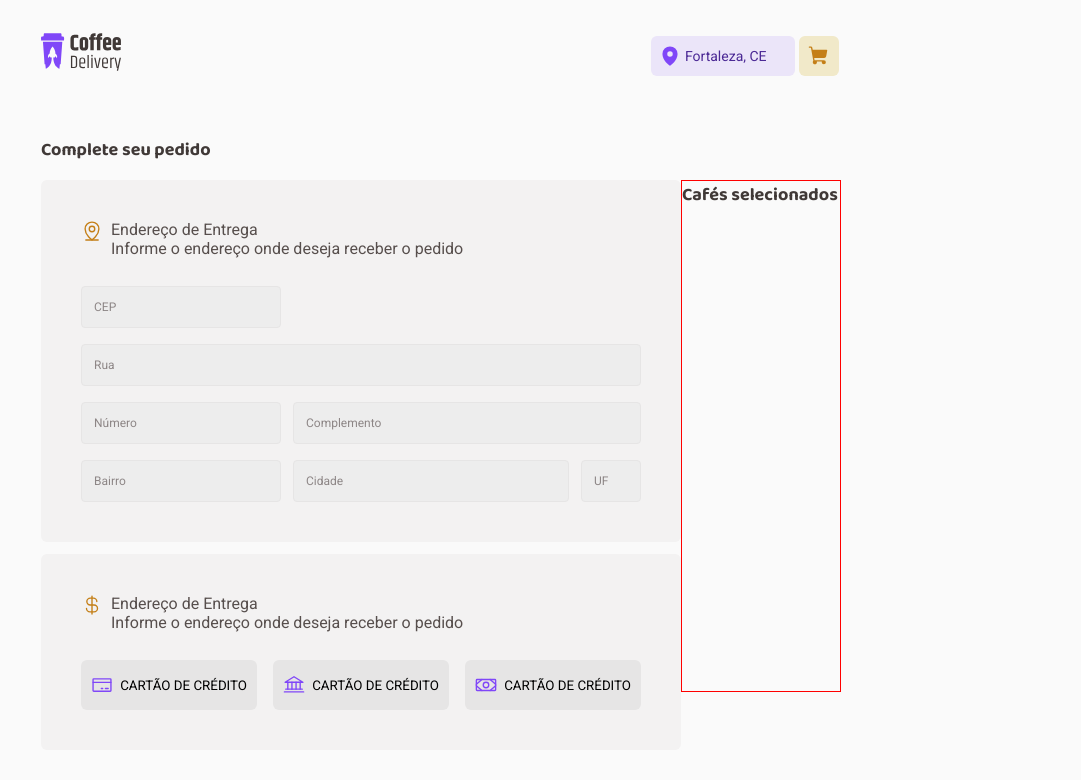
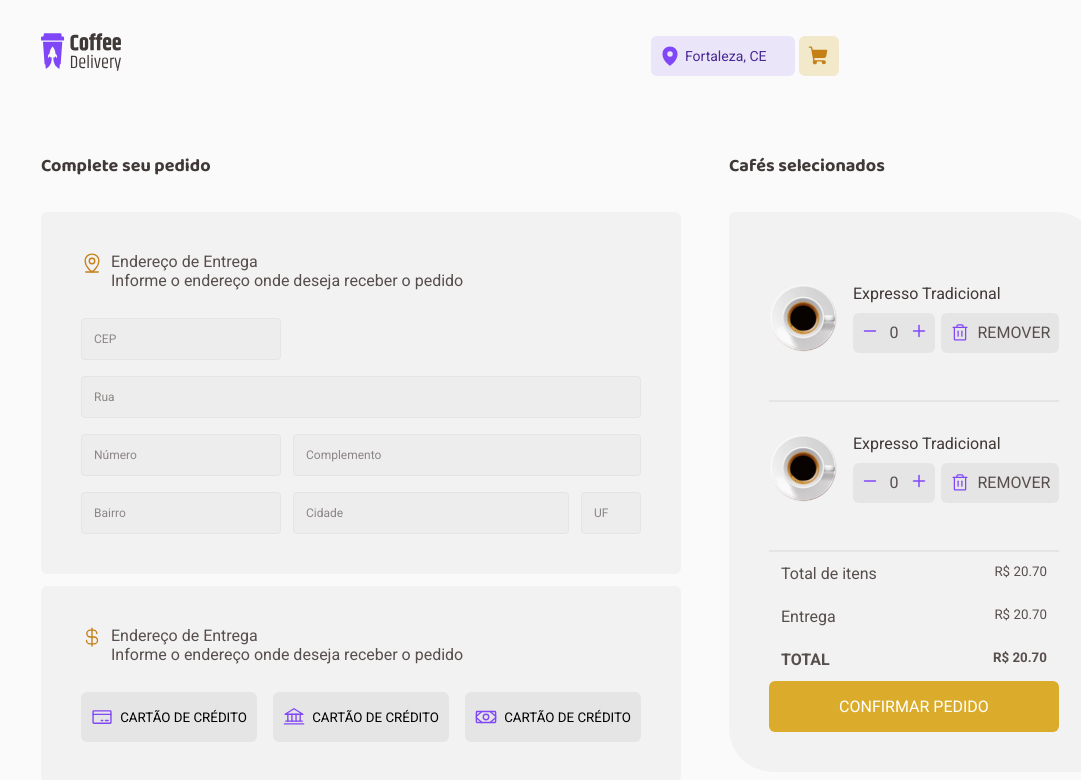
Before and after one commit to Andersonsilvamota/coffee-delivery, a React (Vite) app: page /checkout in a window 1280 px wide. Shown: the top 780 px of the page, without its empty margins (199-1280 px from the left). Built offline with nearby package versions, Linux system fonts and the light colour scheme.

Commit message:
Estilizando carrinho de pedido

```diff
--- a/src/pages/Checkout/index.jsx
+++ b/src/pages/Checkout/index.jsx
@@ -1,13 +1,14 @@
 import * as Styles from './styles'
-import { CurrencyDollar, MapPinLine, CreditCard, Bank, Money } from 'phosphor-react'
+import { CurrencyDollar, MapPinLine, CreditCard, Bank, Money, Minus, Plus, Trash } from 'phosphor-react'
+import coffes from '../../assets/Coffee.png'
 
 export function Checkout(){
   return(
     <Styles.Conteiner>
 
-        <h2>Complete seu pedido</h2>
       <Styles.ContainerCheckout>
         <Styles.ContentCompletOrder>
+        <h2>Complete seu pedido</h2>
 
         <Styles.ContentAddress>
           <div className='title'>
@@ -52,9 +53,77 @@ export function Checkout(){
         </Styles.ContentAddress>
         </Styles.ContentCompletOrder>
 
+
         <Styles.OrderCart>
-          <h2>Cafés selecionados</h2>
+        <h2>Cafés selecionados</h2>
 
+        <Styles.CartProduct>
+          <Styles.ItemCart>
+            <img src={coffes} />
+            <div>
+              <p className='titleCoffe'>Expresso Tradicional</p>
+              <div className='buttons'>
+                <div className="quantity">
+                  <div className="buttonMinus">
+                    <Minus weight="bold"/>
+                  </div>
+                    0
+                  <div className="buttonPlus">
+                    <Plus weight="bold"/>
+                  </div>
+
+                </div>
+                <button>
+                  <Trash size={20}/>
+                  <p>REMOVER</p>
+                </button>
+              </div>
+
+            </div>
+          </Styles.ItemCart>
+            <hr color='#E6E5E5' width = "100%" size="2" />
+
+          <Styles.ItemCart>
+            <img src={coffes} />
+            <div>
+              <p className='titleCoffe'>Expresso Tradicional</p>
+              <div className='buttons'>
+                <div className="quantity">
+                  <div className="buttonMinus">
+                    <Minus weight="bold"/>
+                  </div>
+                    0
+                  <div className="buttonPlus">
+                    <Plus weight="bold"/>
+                  </div>
+
+                </div>
+                <button>
+                  <Trash size={20}/>
+                  <p>REMOVER</p>
+                </button>
+              </div>
+
+            </div>
+          </Styles.ItemCart>
+          <hr color='#E6E5E5' width = "100%" size="2" />
+          <Styles.TotalCart>
+            <div className='totalItens'>
+              <span>Total de itens</span>
+              <small>R$ 20.70</small>
+            </div>
+            <div className='entrega'>
+              <span>Entrega</span>
+              <small>R$ 20.70</small>
+            </div>
+            <div className='total'>
+              <span>TOTAL</span>
+              <small>R$ 20.70</small>
+            </div>
+
+          </Styles.TotalCart>
+          <Styles.ConfirmarPedidoButton>CONFIRMAR PEDIDO</Styles.ConfirmarPedidoButton>
+        </Styles.CartProduct>
         </Styles.OrderCart>
       </Styles.ContainerCheckout>
     </Styles.Conteiner>
--- a/src/pages/Checkout/styles.js
+++ b/src/pages/Checkout/styles.js
@@ -2,10 +2,12 @@ import styled from "styled-components";
 
 export const Conteiner = styled.div`
   padding: 2rem 15rem;
+
   h2 {
     font-family: 'Baloo 2';
     font-size: 18px;
     color: ${props => props.theme.base['base-subtitle']};
+    margin-bottom: 2rem;
 
   }
 `
@@ -17,8 +19,11 @@ export const ContainerCheckout = styled.div`
   margin-right: auto;
   margin-left: auto;
   display: flex;
+  gap: 3rem;
   //flex-direction: column;
   padding: 1rem 0;
+
+
 
 `
 
@@ -101,13 +106,89 @@ export const ContentAddress = styled.div`
 
 export const OrderCart = styled.div`
   width: 28rem;
-  border: 1px solid red;
 
   h2 {
     font-family: 'Baloo 2';
     font-size: 18px;
     color: ${props => props.theme.base['base-subtitle']};
 
+  }
+`
+export const CartProduct = styled.div`
+
+  background-color: ${props => props.theme.base['base-card']};
+  padding: 2.5rem;
+  border-radius: 6px 44px;
+
+`
+export const ItemCart = styled.div`
+  display: flex;
+  flex-direction: row;
+  gap: 1rem;
+  padding-bottom: 3rem;
+  padding-top: 2rem;
+
+  .titleCoffe {
+    padding-bottom: 0.5rem;
+    color: ${props => props.theme.base['base-subtitle']};
+    font-size: 1rem;
+    font-family: 'Roboto';
+    font-style: normal;
+    font-weight: 400;
+    line-height: 130%;
+  }
+
+  img{
+    width: 4.25rem;
+    height: 4.25rem;
+  }
+  .buttons {
+      display: flex;
+      gap: 6px;
+      height: 2rem;
+    }
+  .quantity {
+      display: flex;
+      flex-direction: row;
+      height: 2.5rem;
+      align-items: center;
+      justify-content: center;
+      gap: 0.75rem;
+      background-color: ${props => props.theme.base['base-button']};
+      padding: 8.5px;
+      border-radius: 6px;
+      svg {
+        color: ${props => props.theme.produto['purple']};
+      }
+
+      svg:hover {
+        color: ${props => props.theme.produto['purple-dark']};
+        cursor: pointer;
+      }
+  }
+
+  button {
+    border: none;
+    background-color: ${props => props.theme.base['base-button']};
+    height: 2.5rem;
+    padding: 8.5px ;
+    border-radius: 6px;
+    display: flex;
+    align-items: center;
+    justify-content: space-between;
+    gap: 8px;
+
+    p {
+      color: ${props => props.theme.base['base-text']};
+    }
+
+    svg {
+      color: ${props => props.theme.produto['purple']};
+    }
+    svg:hover {
+        color: ${props => props.theme.produto['purple-dark']};
+        cursor: pointer;
+      }
   }
 `
 
@@ -133,3 +214,26 @@ export const ButtonPay = styled.button`
   }
 
 `
+
+export const TotalCart = styled.div`
+
+  .totalItens, .entrega, .total{
+    display: flex;
+    flex-direction: row;
+    justify-content: space-between;
+    padding: 12px;
+  }
+
+  .total{
+    font-weight: bold;
+  }
+`
+
+export const ConfirmarPedidoButton = styled.button`
+  border: none;
+  padding: 1rem;
+  width: 100%;
+  border-radius: 6px;
+  background-color: ${props => props.theme.produto['yellow']};
+  color: ${props => props.theme.base['white']};
+`
```
